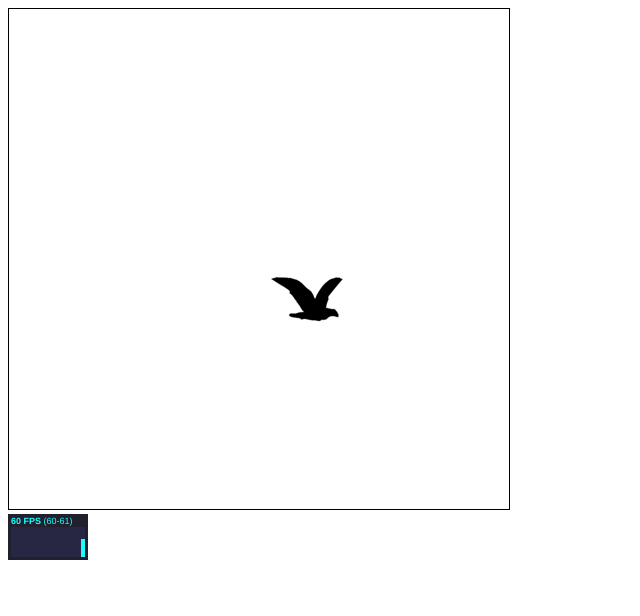
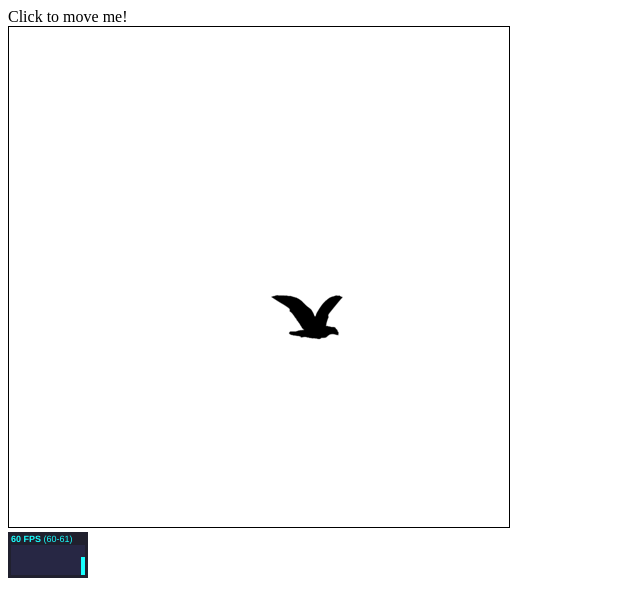
Before and after one commit to EvanPernu/EvanPernu.github.io, a plain HTML site: page index.html in a window 1280 px wide. Shown: the whole page, without its empty margins (0-640 px from the left). Drawn offline with Linux system fonts and the light colour scheme.

Commit message:
initial commit 5

```diff
--- a/index.html
+++ b/index.html
@@ -5,6 +5,7 @@
         <title>Demo Game</title>
     </head>
     <body>
+		<div>Click to move me!</div>
         <canvas id="surface" width="500" height="500" style="border: 1px solid black; background: white"></canvas>
 
 
```
